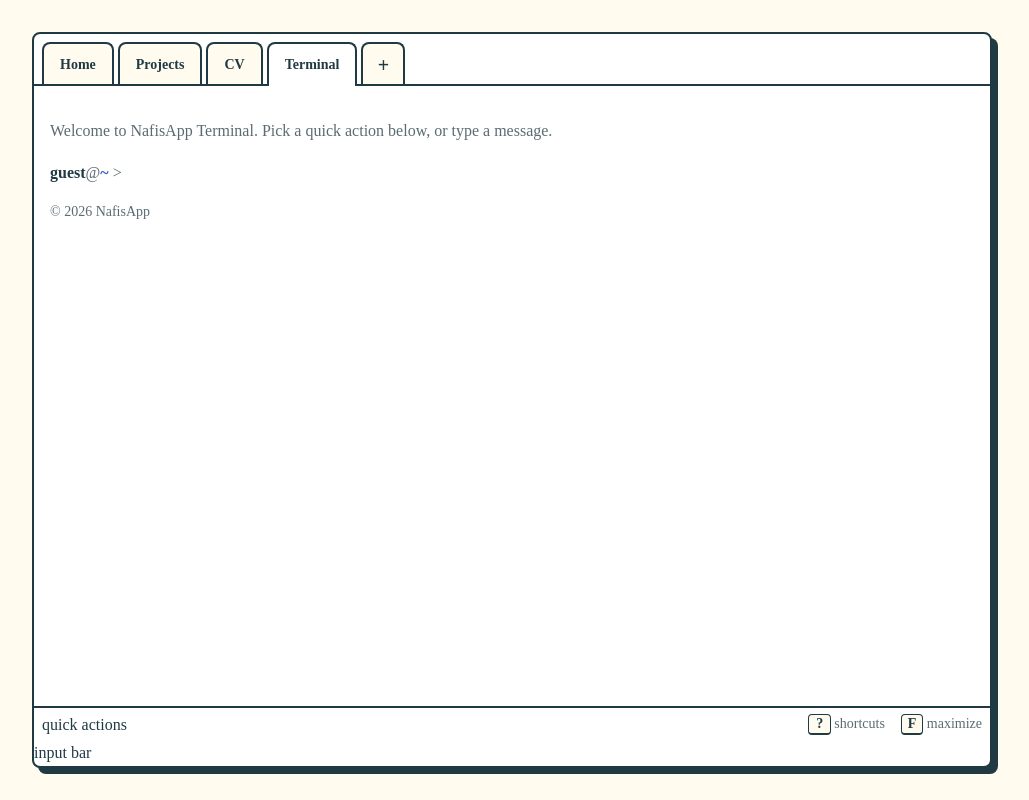
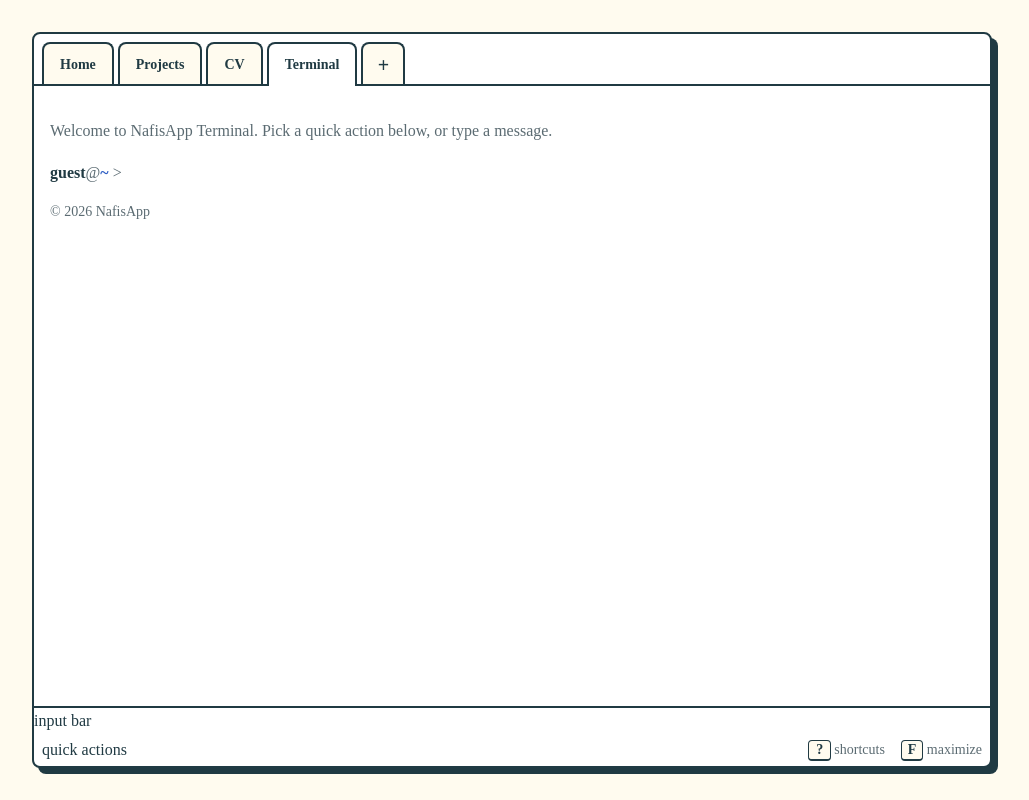
Before and after one commit to MNafisN/nafis-me-app, an Astro site: page / in a window 1280 px wide. Shown: the whole page, without its empty margins (128-1157 px from the left). Built offline with nearby package versions, Linux system fonts and the light colour scheme; Astro itself is replaced by a stand-in of ours.

Commit message:
Feat: Move the input row above the bottom bar

```diff
--- a/src/components/Terminal.astro
+++ b/src/components/Terminal.astro
@@ -5,8 +5,8 @@
 <section class="terminal">
     <div class="terminal-tabs"><slot name="tabs" /></div>
     <div class="terminal-output"><slot /></div>
+    <div class="terminal-input"><slot name="input" /></div>
     <div class="terminal-actions"><slot name="actions" /></div>
-    <div class="terminal-input"><slot name="input" /></div>
 </section>
 
 <style>
@@ -31,7 +31,9 @@
         min-height: 0;
     }
 
-    .terminal-actions {
+    /* The input sits on top of the bottom bar, so the line separates it from the output */
+    .terminal-input {
+        position: relative;
         border-top: var(--border-width) solid var(--color-ink);
     }
 
```
